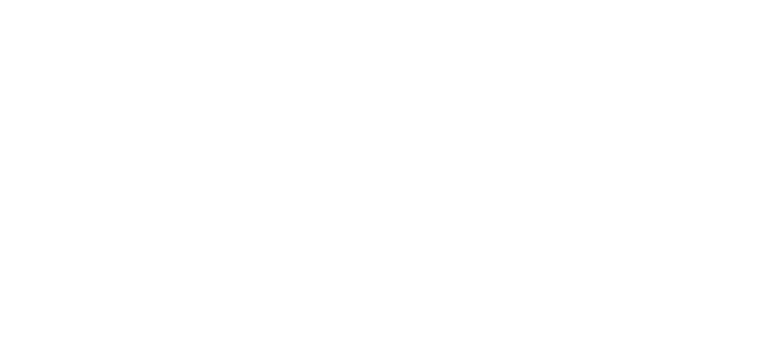
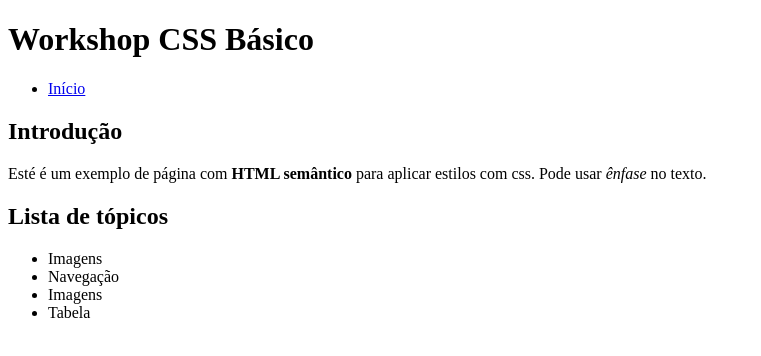
Before and after one commit to Willian-zz/aula_2_css_basico_willian_zimmermann, a plain HTML site: page index.html in a window 1280 px wide. Shown: the whole page, without its empty margins (0-761 px from the left). Drawn offline with Linux system fonts and the light colour scheme.

Commit message:
Adicionado tegs semânticas

```diff
--- a/index.html
+++ b/index.html
@@ -7,11 +7,34 @@
 </head>
 <body>
     <header>
+        <h1>Workshop CSS Básico</h1>
 
+        <nav>
+            <ul>
+                <li>
+                    <a href="#">Início</a>
+                </li>
+            </ul>
+        </nav>
     </header>
 
     <main>
+        <section>
+            <h2>Introdução</h2>
 
+            <p>Esté é um exemplo de página com <strong>HTML semântico</strong> para aplicar estilos com css.
+                Pode usar <em>ênfase</em> no texto.</p>
+        </section>
+
+        <section>
+            <h2>Lista de tópicos</h2>
+            <ul>
+                <li>Imagens</li>
+                <li>Navegação</li>
+                <li>Imagens</li>
+                <li>Tabela</li>
+            </ul>
+        </section>
     </main>
 
     <footer>
```
